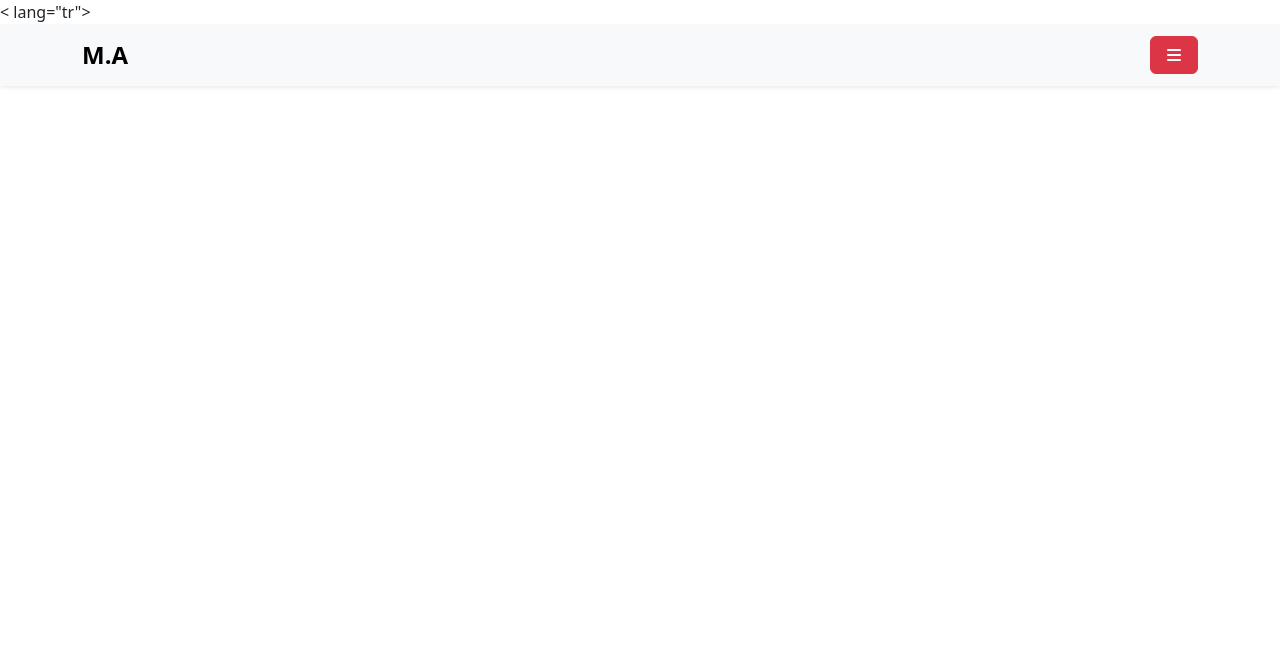
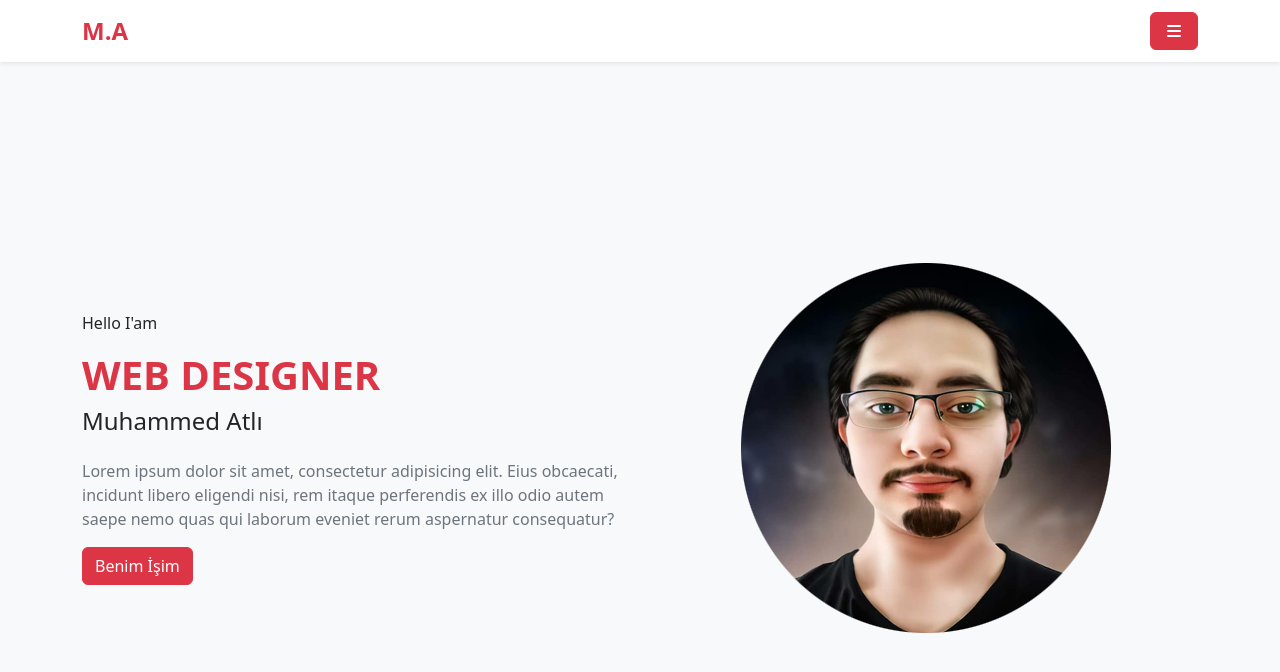
Before and after one commit to matli16/bootstrap5-site2, a plain HTML site: page index.html in a window 1280 px wide. Drawn offline with nearby package versions, Linux system fonts and the light colour scheme.

Commit message:
about start

```diff
--- a/index.html
+++ b/index.html
@@ -1,5 +1,5 @@
 <!DOCTYPE html>
-< lang="tr">
+<lang="tr">
 <head>
     <meta charset="UTF-8">
     <meta http-equiv="X-UA-Compatible" content="IE=edge">
@@ -15,12 +15,12 @@
     <link rel="stylesheet" href="css/bootstrap/bootstrap.min.css">
     <link rel="stylesheet" href="css/custom/extra.css">
     <link rel="stylesheet" href="https://cdnjs.cloudflare.com/ajax/libs/font-awesome/6.4.0/css/all.min.css">
-
 </head>
+<body class="bg-light">
     <!--navbar start-->
-    <div class="navbar navbar-light bg-light shadow-sm">
+    <div class="navbar navbar-light fixed-top bg-light shadow-sm bg-white">
         <div class="container-lg">
-            <a class="navbar-brand text-black fw-bold fs-4" href="#">M.A</a>
+            <a class="navbar-brand text-danger fw-bold fs-4" href="#">M.A</a>
             <div class="dropdown">
                 <button class="btn btn-secondary btn-danger px-3" type="button" id="dropdownMenuButton1" data-bs-toggle="dropdown" aria-expanded="false">
                   <i class="fa-solid fa-bars"></i>
@@ -40,7 +40,26 @@
     <!--navbar end-->
 
     <!--home section start-->
-
+    <section class="home py-5" id="home">
+      <div class="container-lg">
+        <div class="row min-vh-100 align-items-center align-content-center">
+          <div class="col-md-6 mt-5 mt-md-0">
+            <div class="home-img text-center">
+              <img src="img/profile.png" class="img-fluid rounded-circle mw-100" alt="...">
+            </div>
+          </div>
+          <div class="col-md-6 order-md-first mt-5 mt-md-0">
+            <div class="home-text">
+              <p>Hello I'am </p>
+              <h1 class="text-uppercase fw-bold text-danger fs-1">Web Designer</h1>
+              <h2 class="fs-4">Muhammed Atlı</h2>
+              <p class="text-muted mt-4">Lorem ipsum dolor sit amet, consectetur adipisicing elit. Eius obcaecati, incidunt libero eligendi nisi, rem itaque perferendis ex illo odio autem saepe nemo quas qui laborum eveniet rerum aspernatur consequatur?</p>
+              <a href="#portfolio" class="btn btn-danger ">Benim İşim</a>
+            </div>
+          </div>
+        </div>
+      </div>
+    </section>
     <!--home section end-->
 </body>
 <script src="js/bootstrap/bootstrap.bundle.min.js"></script>
```
Also changed, not shown: img/profile.png (added).
